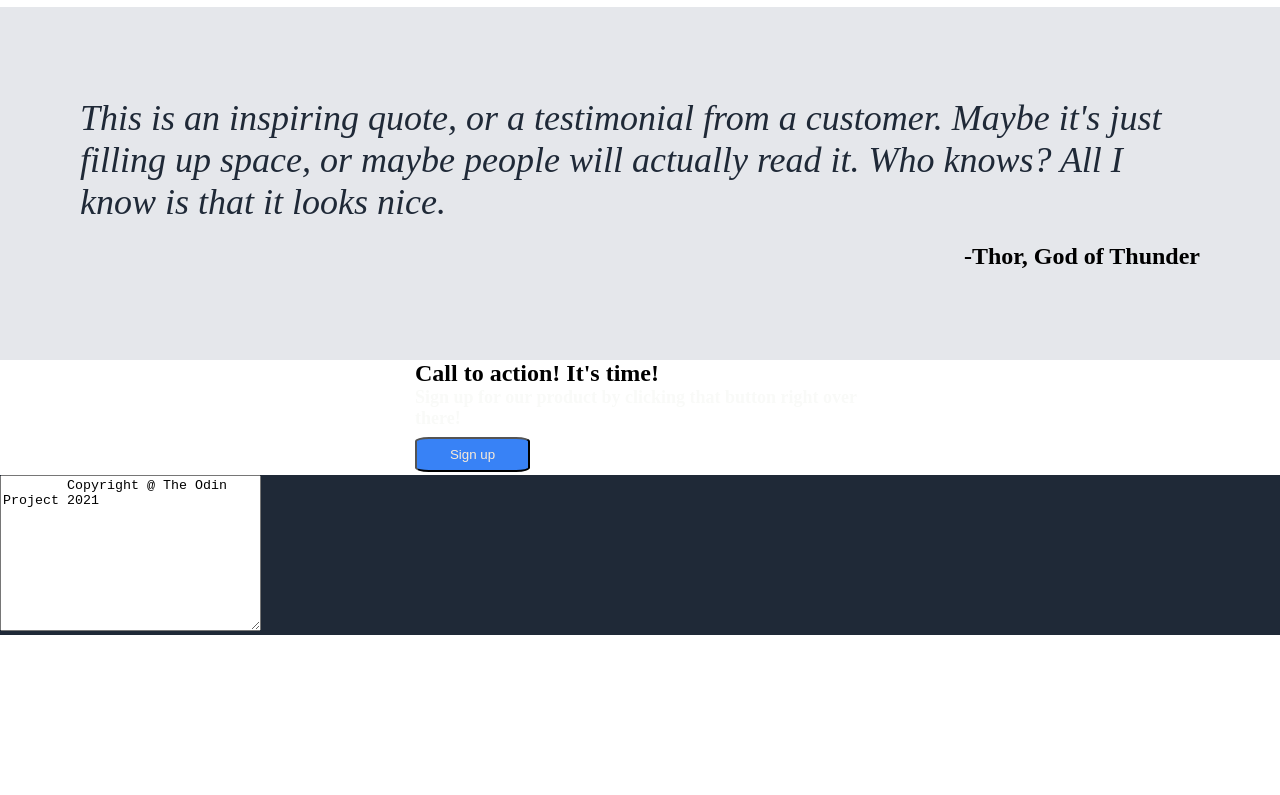
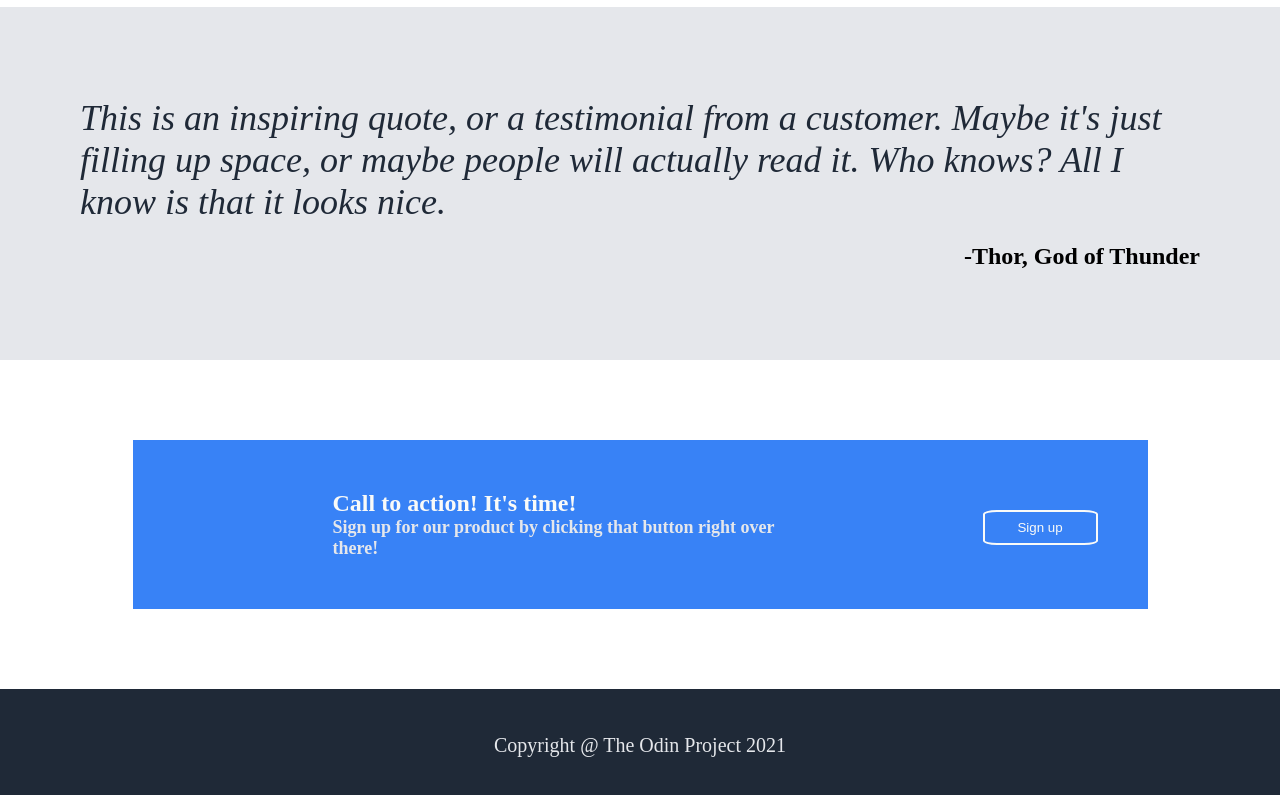
Before and after one commit to Randomnombre/Odin-Project-Landing, a plain HTML site: page index.html in a window 1280 px wide. Shown: the part 993-1788 px from the top of the page. Before the commit the page ends 1628 px from the top, so only its background shows below. Drawn offline with Linux system fonts and the light colour scheme.

Commit message:
All sections done

```diff
--- a/css/style.css
+++ b/css/style.css
@@ -64,7 +64,7 @@ h1 {
 
 h3 {
     font-size: 18px;
-    color: #F9FAF8;
+    color: #e5e7eb;
     width: 450px;
 }
 
@@ -87,7 +87,7 @@ h3 {
 
 button {
     background-color: #3882f6;
-    color: antiquewhite;
+    color: #F9FAF8;
     width: 115px;
     height: 35px;
     padding: 6px 9px;
@@ -159,8 +159,38 @@ p {
     align-self: flex-end;
 }
 
+.call-to-action {
+    background-color: #3882f6;
+    margin: 80px 100px;
+    padding-right: 50px;
+    display: flex;
+    align-items: center;
+    flex: 1;
+    justify-content: space-between;
+}
+
+.cta-texts {
+    flex-direction: column;
+    flex: 1;
+    padding: 50px 200px;
+}
+
+h2 {
+    color: #F9FAF8;
+}
+.sign-up {
+    border-style: solid;
+    color: #F9FAF8;
+    border-color: #F9FAF8;
+}
 
 /* Footer section */
 footer {
+    display: flex;
     background-color: #1f2937;
+    color: #e5e7eb;
+    font-size: 20px;
+    align-items: center;
+    justify-content: center;
+    padding: 35px 0;
 }
--- a/index.html
+++ b/index.html
@@ -24,7 +24,7 @@
                     here under the main title. It's a smaller
                     font and the color is lower contrast
                 </h3>
-                <button class="sign-up">Sign up</button>
+                <button>Sign up</button>
             </div>
             <div class="img-header">
                 <img src="./images/akihabara.jpg" alt="akihabara street" id="hero-img">
@@ -61,18 +61,22 @@
         <p id="quote">-Thor, God of Thunder</p>
     </div>
     <div class="call-to-action">
+        <div class="cta-texts">
             <h2>Call to action! It's time!</h2>
             <h3>Sign up for our product by clicking that button
                 right over there!
             </h3>
+        </div>
         <button class="sign-up">Sign up</button>
     </div>
     </div>
     <footer>
-        <textarea name="Copyright" id="Copyright"
+        <div id="Copyright">
+            <p name="Copyright"
              cols="30" rows="10">
              Copyright @ The Odin Project 2021
-        </textarea>
+            </p>
+        </div>
     </footer>
 </body>
 
```
Lines whose indentation alone changed are shown as unchanged.
